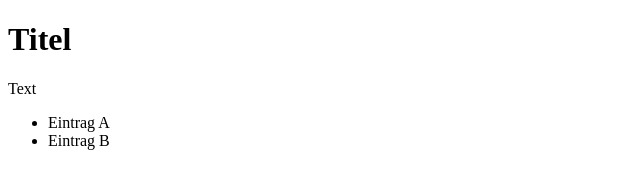
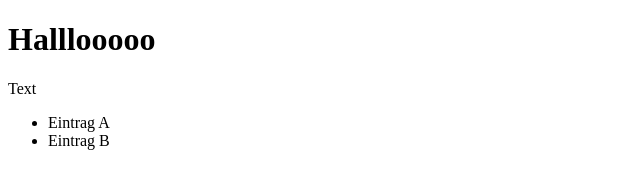
Before and after one commit to signalwerk/portfolio, a plain HTML site: page index.html in a window 1280 px wide. Shown: the whole page, without its empty margins (0-640 px from the left). Drawn offline with Linux system fonts and the light colour scheme.

Commit message:
Update index.html

```diff
--- a/index.html
+++ b/index.html
@@ -5,7 +5,7 @@
     <title>Test</title>
   </head>
   <body>
-    <h1>Titel</h1>
+    <h1>Halllooooo</h1>
     <p>Text</p>
     <ul>
       <li>Eintrag A</li>
```
